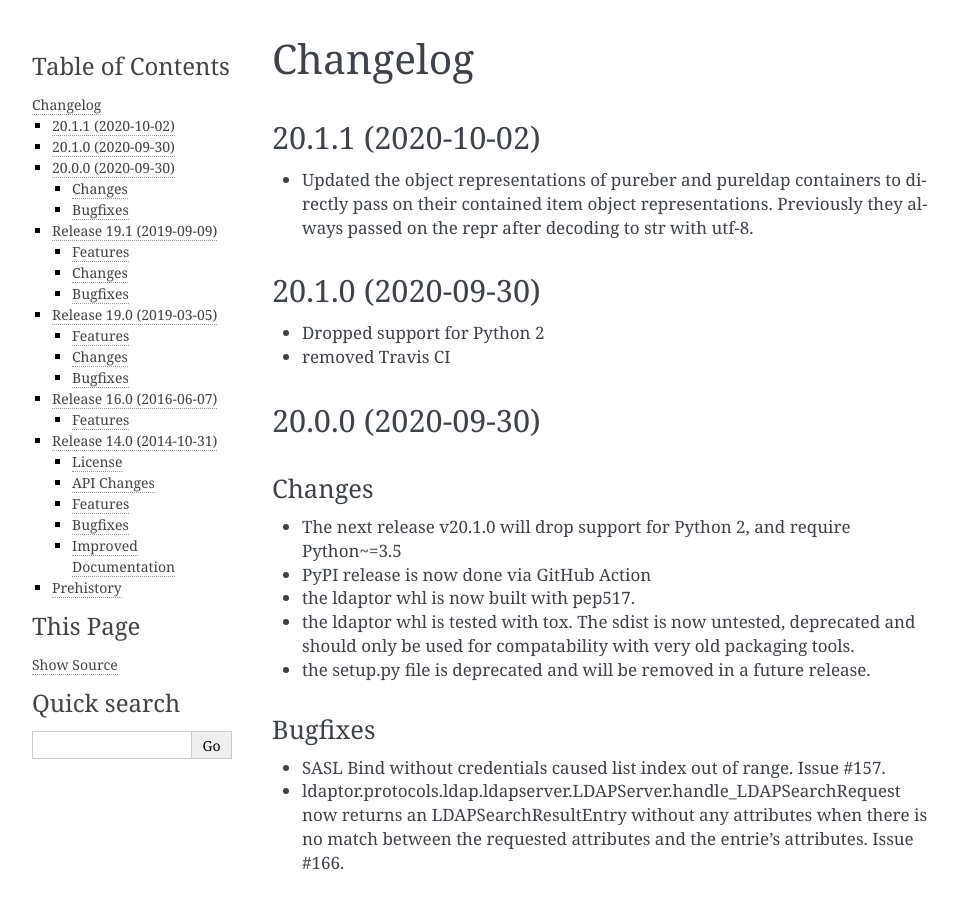
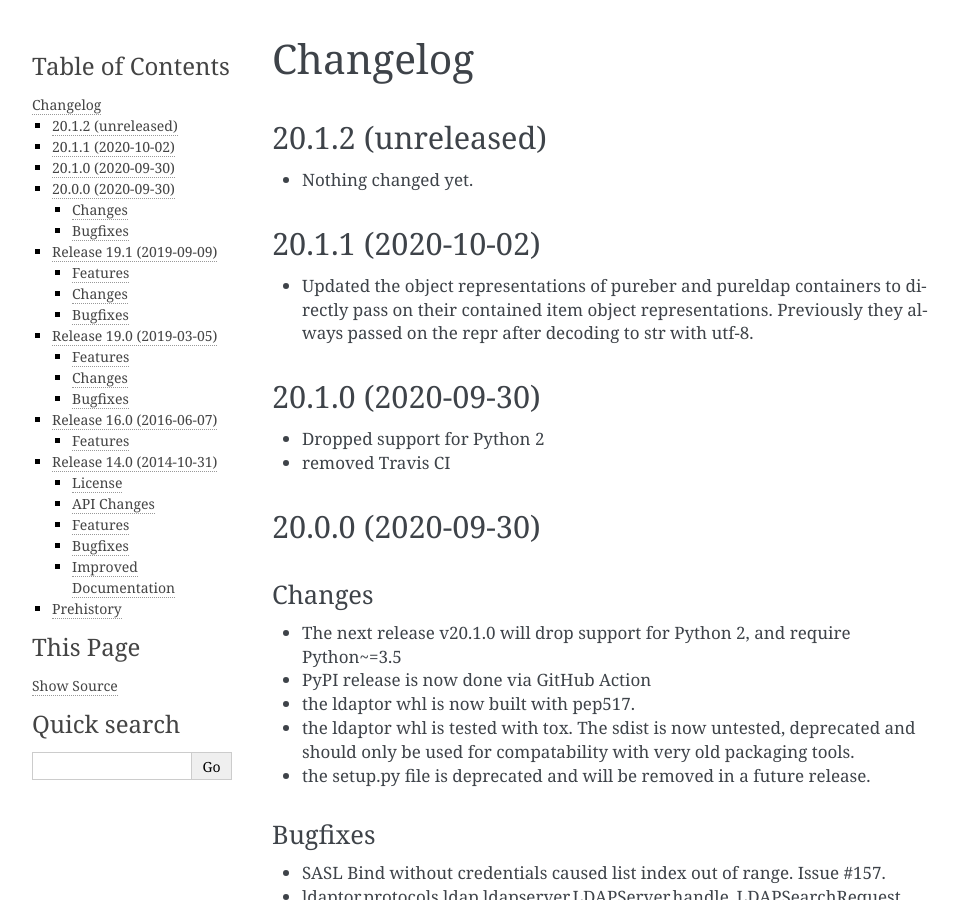
Before and after one commit to twisted/ldaptor, a Sphinx documentation site: the page built from docs/source/NEWS.rst, in a window 1280 px wide and 900 px high. Shown: the whole window, without its empty margins (148-1106 px from the left). Built offline with Sphinx 7.4.7, drawn with Linux system fonts in a browser that asks for light colours.

Commit message:
Back to development: 20.1.2

```diff
--- a/docs/source/NEWS.rst
+++ b/docs/source/NEWS.rst
@@ -1,5 +1,11 @@
 Changelog
 =========
+
+20.1.2 (unreleased)
+-------------------
+
+- Nothing changed yet.
+
 
 20.1.1 (2020-10-02)
 -------------------
--- a/ldaptor/__init__.py
+++ b/ldaptor/__init__.py
@@ -1,5 +1,5 @@
 """A Pure-Python Twisted library for LDAP"""
-__version__ = "20.1.1"
+__version__ = "20.1.2.dev0"
 
 __title__ = "ldaptor"
 __description__ = "A Pure-Python Twisted library for LDAP"
```
